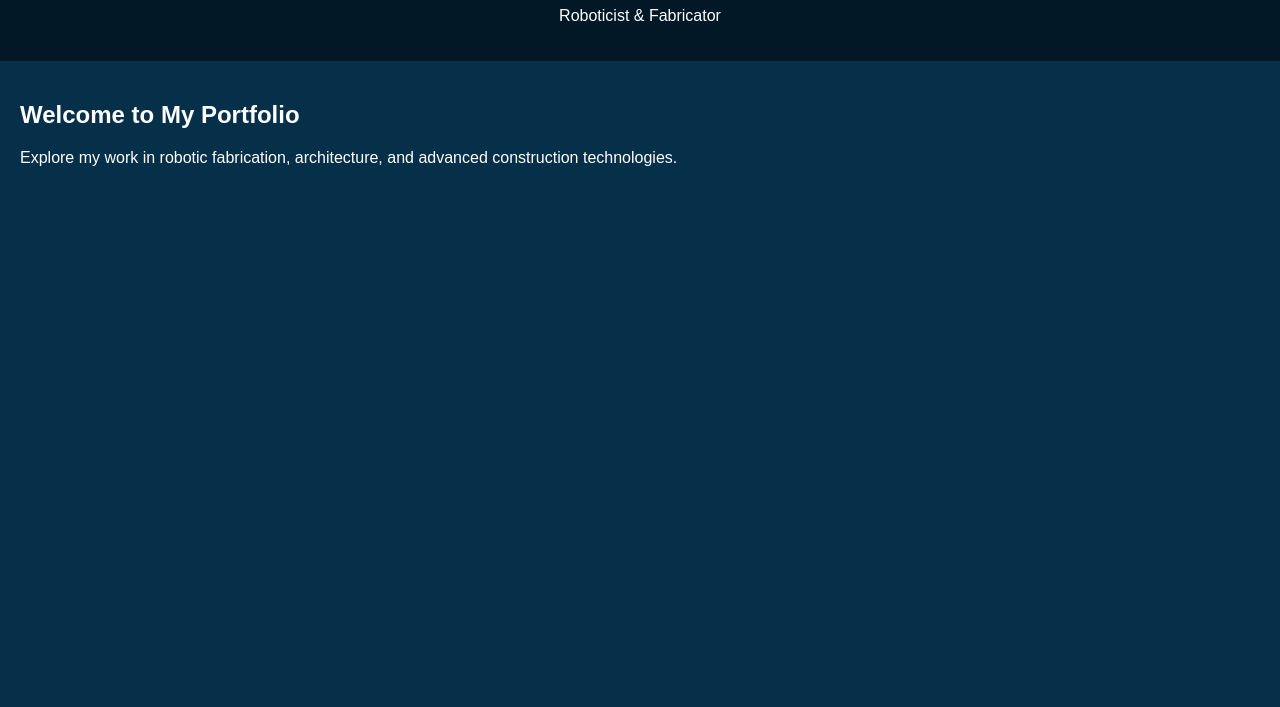
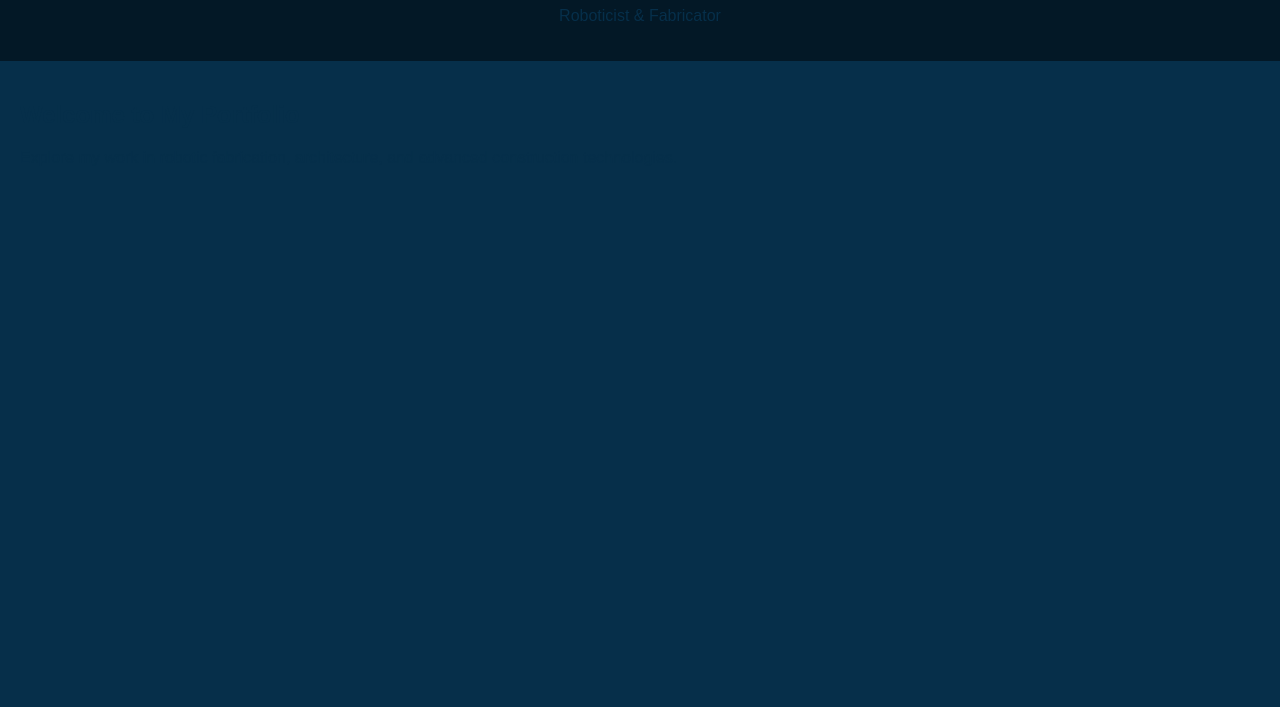
Before and after one commit to aslinurtaskin/aslinurtaskin.github.io, a plain HTML site: page index.html in a window 1280 px wide. Shown: the part 93-800 px from the top of the page. Drawn offline with Linux system fonts and the light colour scheme.

Commit message:
Update style.css

```diff
--- a/style.css
+++ b/style.css
@@ -1,7 +1,7 @@
 body {
     font-family: Arial, sans-serif;
     background-color: #062f4a;
-    color: #FFFFFF;
+    color: #062f4a;
     margin: 0;
     padding: 0;
 }
```
